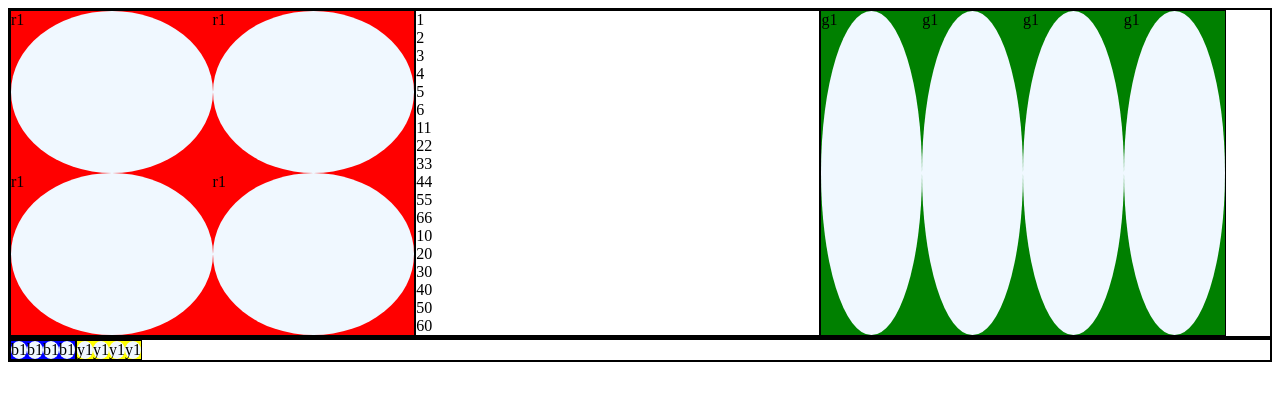
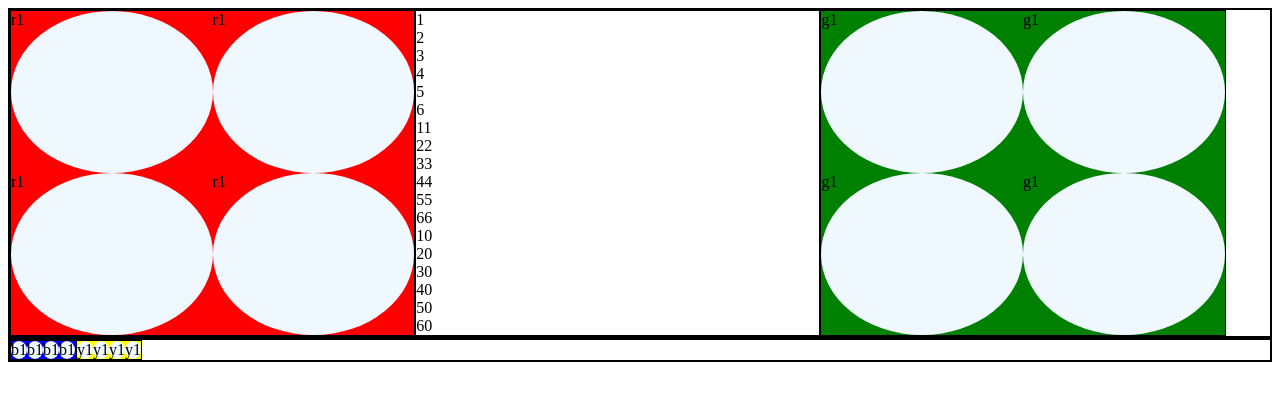
Before and after one commit to ramkbhattarai/ludo, a plain HTML site: page index.html in a window 1280 px wide. Drawn offline with Linux system fonts and the light colour scheme.

Commit message:
fixed for green box

```diff
--- a/design.css
+++ b/design.css
@@ -39,7 +39,7 @@ height: 50%;
 
 
 #Green{
-    display: flex;
+    display: block;
     border: 1px solid black;
     background-color: green;
     width: 32%;
--- a/index.html
+++ b/index.html
@@ -49,10 +49,16 @@
                 </div>
             </div>
             <div id="Green">
-                <div class="smallCircles">g1</div>
-                <div class="smallCircles">g1</div>
-                <div class="smallCircles">g1</div>
-                <div class="smallCircles">g1</div>
+                <div class="top">
+
+                    <div class="smallCircles">g1</div>
+                    <div class="smallCircles">g1</div>
+                </div>
+                <div class="bottom">
+
+                    <div class="smallCircles">g1</div>
+                    <div class="smallCircles">g1</div>
+                </div>
             </div>
         </div>
         <div id="secondContainer">
```
